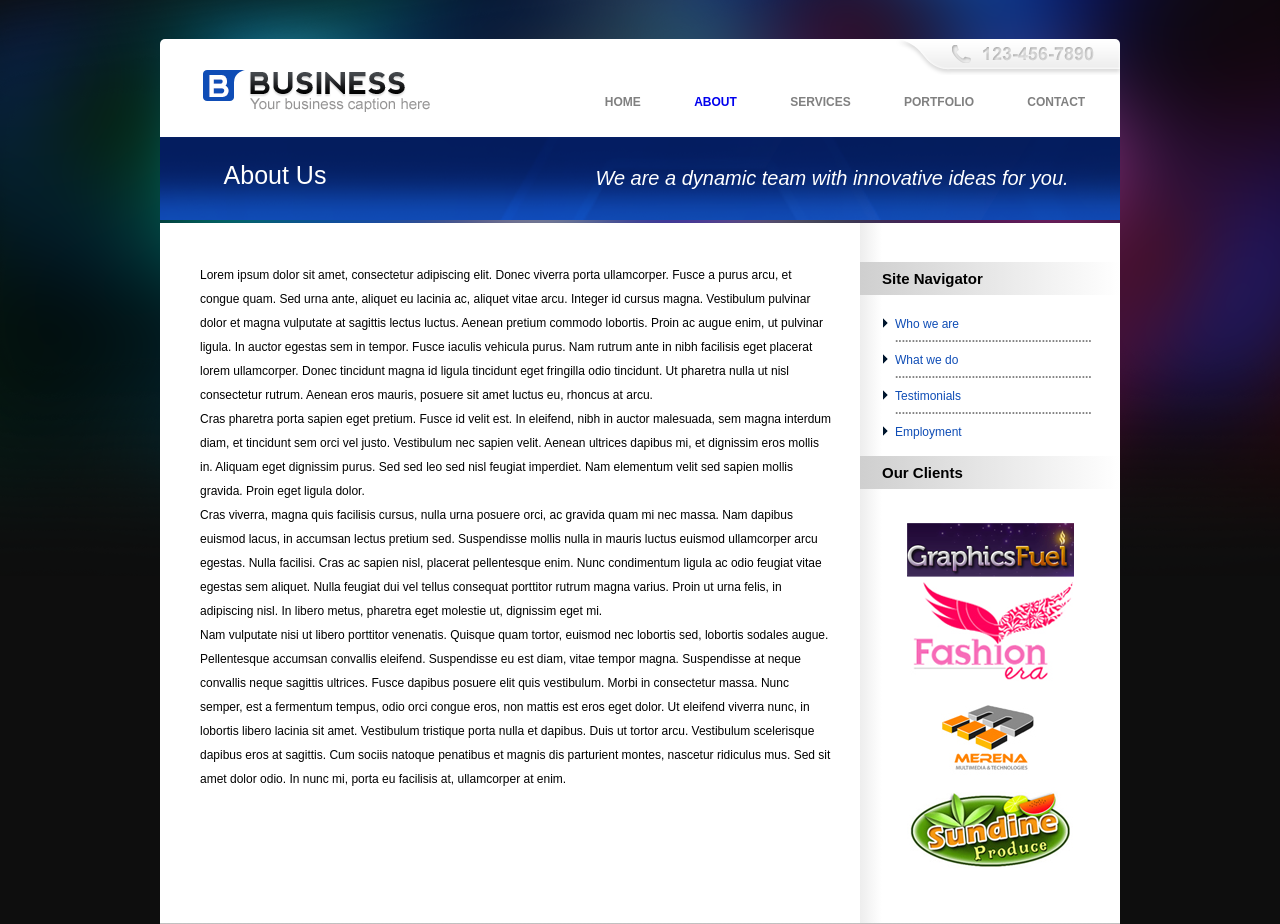
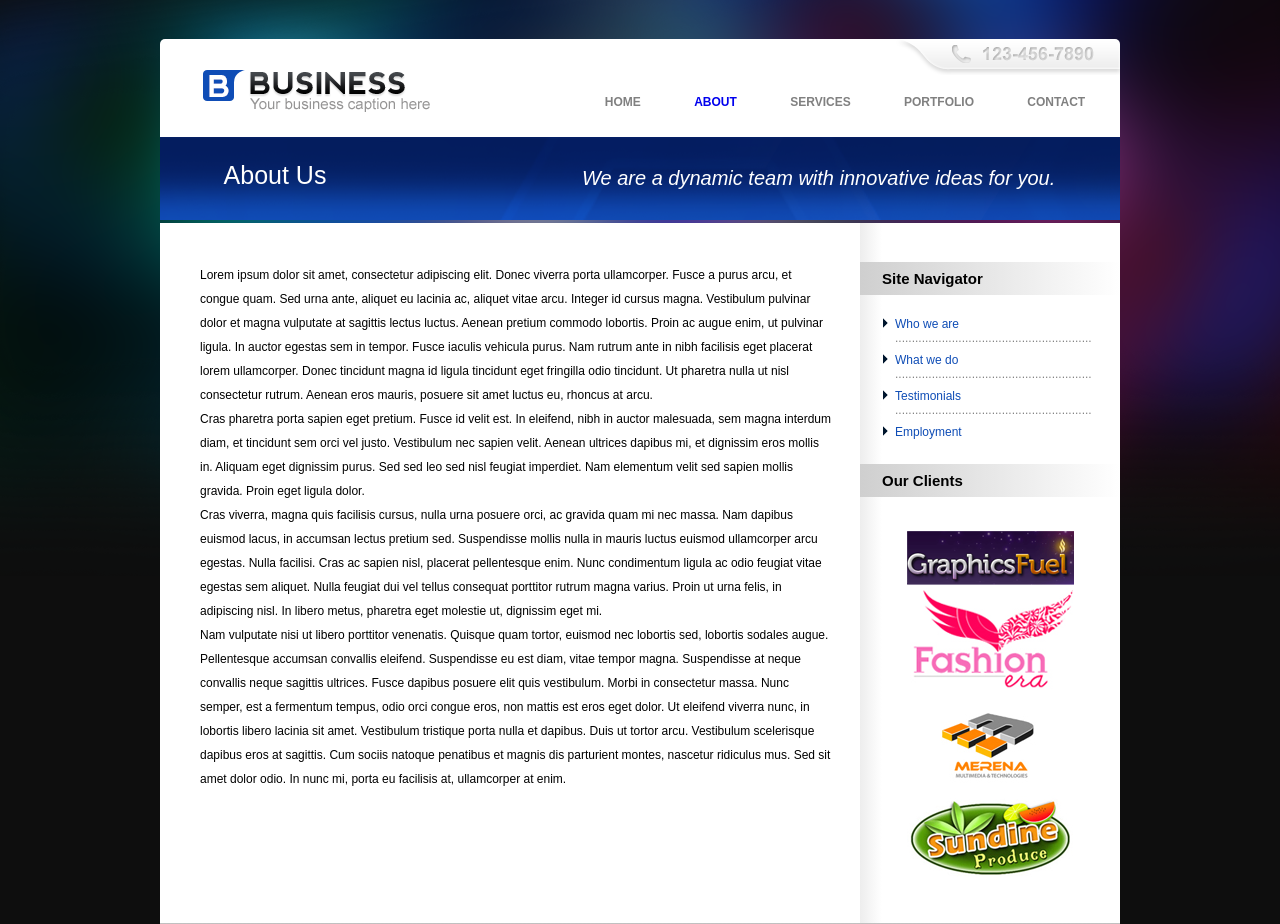
Before and after one commit to maks2020/test1, a PHP site: page / in a window 1280 px wide. Shown: the top 924 px of the page. Run offline with PHP 8.4, Linux system fonts and the light colour scheme.

Commit message:
refactoring ul sidebar and minor code

```diff
--- a/site/index.html
+++ b/site/index.html
@@ -66,7 +66,7 @@
 
 				<div id="ul_aside_div">
 
-					<ul id="first_ul_aside">
+					<!--<ul id="first_ul_aside">
 						<li>Who we are</li>
 					</ul>
 					<p class="dote_aside">...........................................................</p>
@@ -80,8 +80,16 @@
 					<p class="dote_aside">...........................................................</p>
 					<ul class="second_last_ul_aside">
 						<li>Employment</li>
+					</ul> -->
+					<ul class="c1">
+					<li>Who we are</li>
+					<li>...........................................................</li>
+					<li>What we do</li>
+					<li>...........................................................</li>
+					<li>Testimonials</li>
+					<li>...........................................................</li>
+					<li>Employment</li>
 					</ul>
-
 				</div> <!--end aside_wwte-->
 
 				<h2 class="header_aside">Our Clients</h2>
--- a/site/style.css
+++ b/site/style.css
@@ -74,7 +74,9 @@ h2 {
 #panel #main_text {
 	font-size: 20px;
 	font-weight: 100;
-	font-style: italic;
+    font-style: italic;
+  	line-height: 1.2;
+  	text-align: left;
 	color: #ffffff;
 	width: 500px;
 	position: absolute;
@@ -100,8 +102,6 @@ section p:first-child {
 	padding: 40px 28px 0 40px;
 }
 
-
-
 aside {
 	font-weight: bold;
 	font-size: 15px;
@@ -121,35 +121,32 @@ aside .header_aside {
 	background: linear-gradient(to right, #cfcfcf, #ffffff);
 }
 
+#ul_aside_div {
+	width: 220px;
+	position: relative;
+	top: 14px;
+	left: 35px;
+}
+
 #aside_img {
 	position: relative;
 	top: 34px;
 }
 
-aside ul {
-	font-family: "Arial";
+aside .c1 :nth-child(odd) {
 	font-size:12px;
 	font-weight: 100;
 	color: #0f4db6;
 	text-align: left;
 	list-style-image: url("images/ul_marker_aside.gif");
+	padding-top: 8px;
 }
 
-#ul_aside_div {
-	width: 220px;
-	position: relative;
-	top: 22px;
-	left: 35px;
+aside .c1 :nth-child(even) {
+	font-family: "Arial";
+	font-size:12px;
+	font-weight: 100;
+	color: #838383;
+	text-align: left;
+	list-style: none;
 }
-
-.dote_aside {
-	font-family: "Arial";
-	font-size: 12px;
-	text-align: left;
-	color: #838383;
-
-}
-
-.second_last_ul_aside {
-	padding-top: 8px;
-}
```
